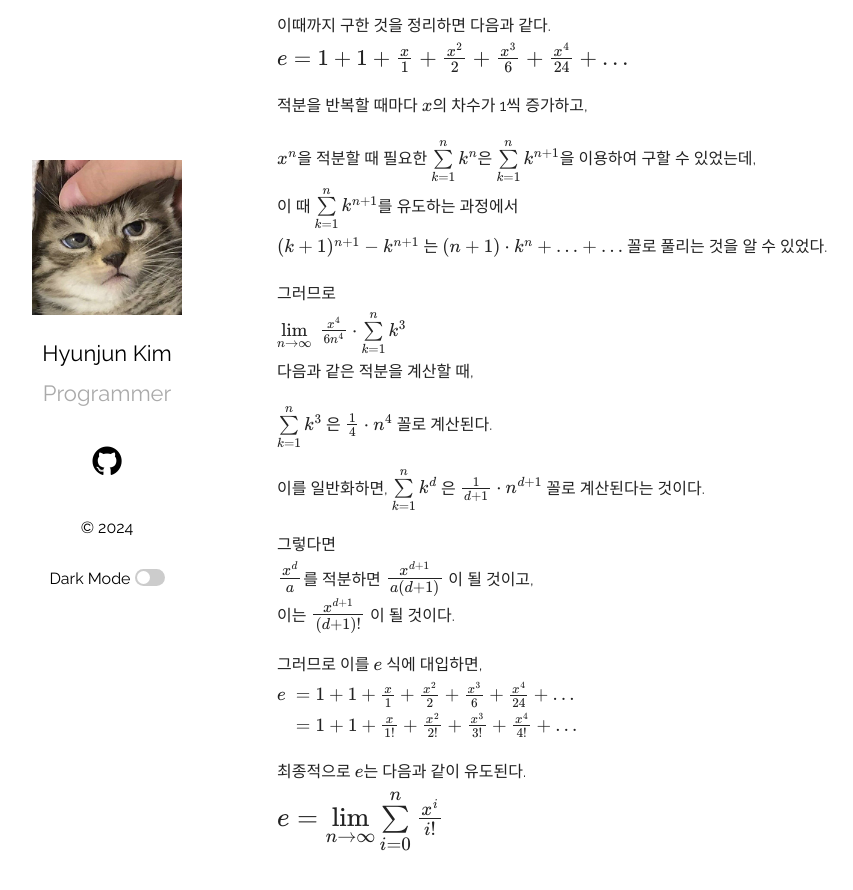
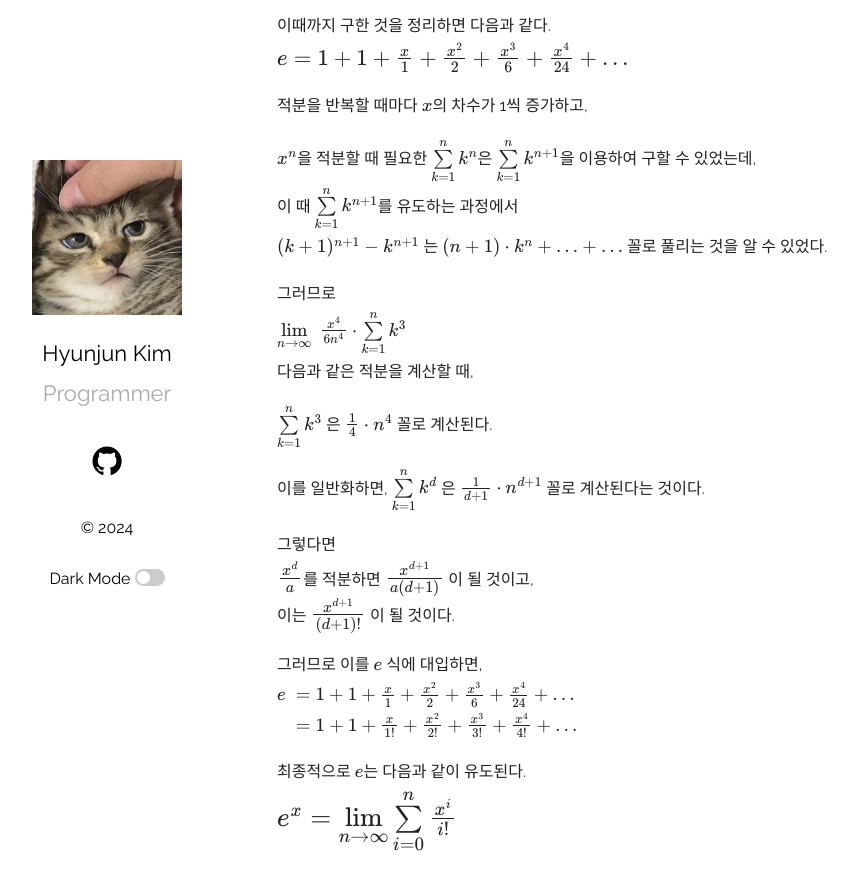
Before and after one commit to Ria9993/Ria9993.github.io, a Jekyll site: the page built from _posts/2024-02-27-constant-e.md, in a window 1280 px wide and 900 px high, scrolled down 7619 px. Shown: the top 890 px of the window, without its empty margins (78-931 px from the left). Built offline with Jekyll 4.4.1, drawn with Linux system fonts in a browser that asks for light colours; formulas are drawn with MathJax 3; comment, search, counter and statistics services are not loaded; some of the changed text lies outside the part shown.

```diff
--- a/_posts/2024-02-27-constant-e.md
+++ b/_posts/2024-02-27-constant-e.md
@@ -313,5 +313,5 @@ $
 최종적으로 $e$는 다음과 같이 유도된다.
 $
 \Large
-e = \lim\limits_{n \to \infty} \sum\limits_{i=0}^{n} \frac{x^i}{i!}
+e^x = \lim\limits_{n \to \infty} \sum\limits_{i=0}^{n} \frac{x^i}{i!}
 $
```
Also changed, not shown: other parts of _posts/2024-02-27-constant-e.md (+1 -1 lines).
